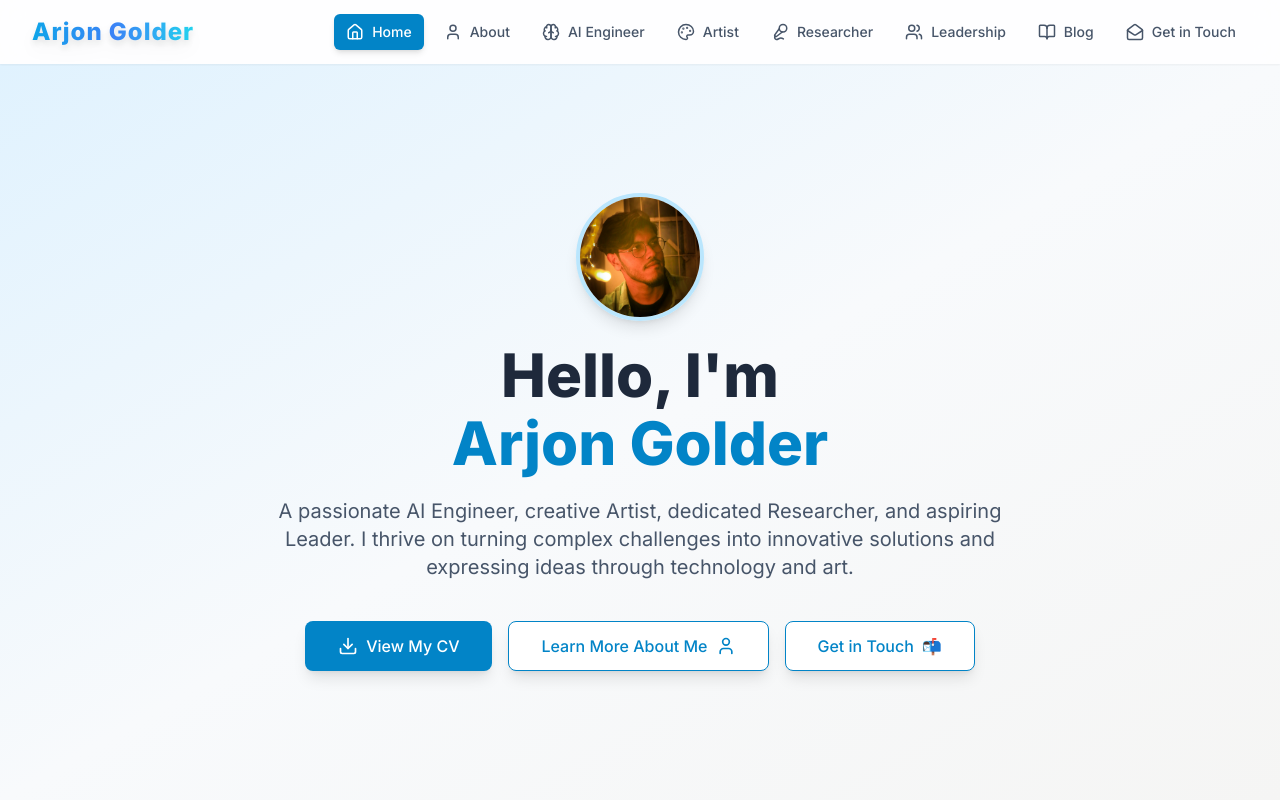
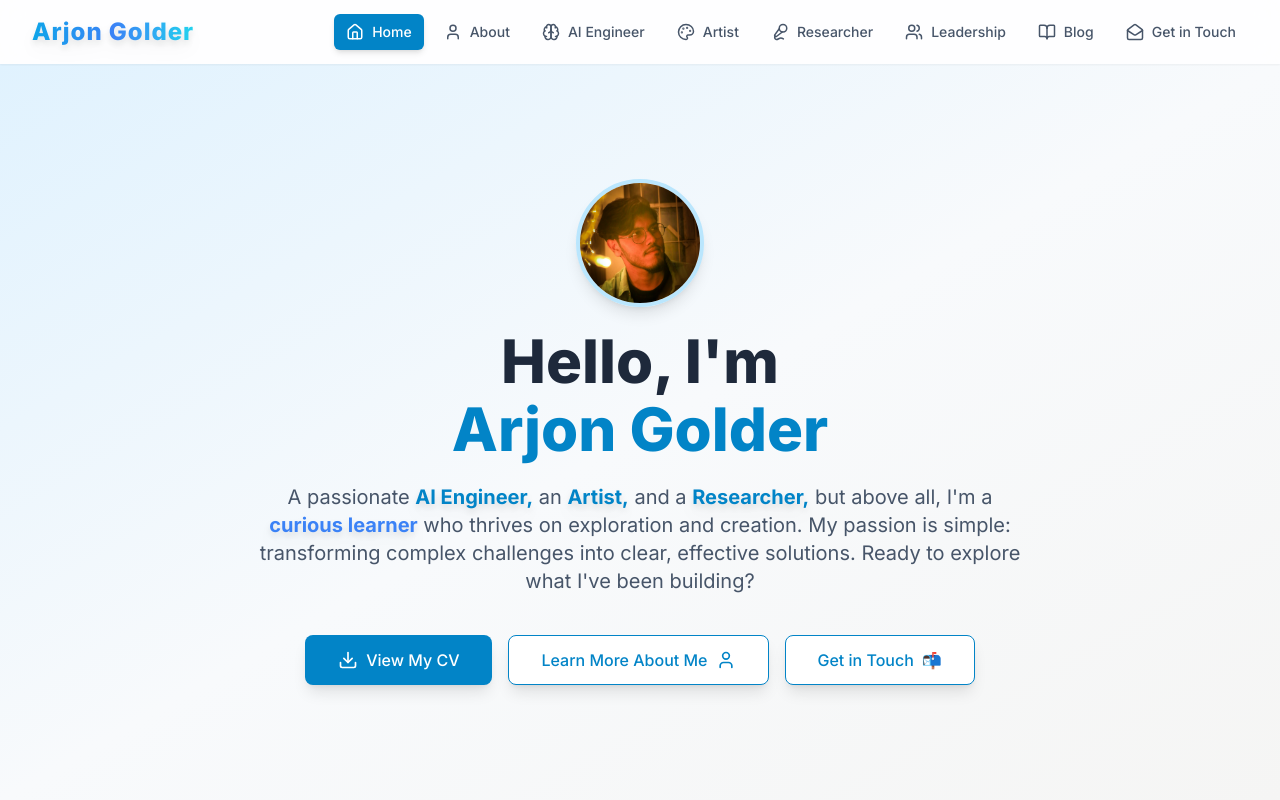
Before and after one commit to arjonnill07/live-portfolio, a React (Vite) app in the folder Arjon-portfolio/: page / in a window 1280 px wide. Shown: the top 800 px of the page. Built offline with nearby package versions, Linux system fonts and the light colour scheme.

Commit message:
applied animation in the home page

```diff
--- a/Arjon-portfolio/src/components/HomeSection.jsx
+++ b/Arjon-portfolio/src/components/HomeSection.jsx
@@ -16,9 +16,8 @@ const HomeSection = ({ setCurrentPage }) => (
         <span className="block">Hello, I'm</span>
         <span className="block text-sky-600 mt-2">Arjon Golder</span>
       </h1>
-      <p className="text-lg sm:text-xl text-slate-600 mb-10 leading-relaxed">
-        A passionate AI Engineer, creative Artist, dedicated Researcher, and aspiring Leader. I thrive on turning complex challenges into innovative solutions and expressing ideas through technology and art.
-      </p>
+      {/* Animated Intro Paragraph */}
+      <AnimatedIntro />
       <div className="space-y-4 sm:space-y-0 sm:space-x-4 flex flex-col sm:flex-row items-center justify-center">
         <a
           href="/documents/Arjon_Golder_CV.pdf"
@@ -48,4 +47,69 @@ const HomeSection = ({ setCurrentPage }) => (
   </section>
 );
 
+// Add this component at the bottom of the file
+const highlightWords = [
+  { phrase: 'AI Engineer', className: 'text-sky-600' },
+  { phrase: 'Artist', className: 'text-sky-600' },
+  { phrase: 'Researcher', className: 'text-sky-600' },
+  { phrase: 'curious learner', className: 'text-blue-500' }, // softer blue for contrast
+];
+const introText = `A passionate AI Engineer, an Artist, and a Researcher, but above all, I'm a curious learner who thrives on exploration and creation. My passion is simple: transforming complex challenges into clear, effective solutions. Ready to explore what I've been building?`;
+
+function AnimatedIntro() {
+  const [visibleCount, setVisibleCount] = React.useState(0);
+  const [highlight, setHighlight] = React.useState(false);
+  const words = React.useMemo(() => introText.split(' '), []);
+
+  React.useEffect(() => {
+    if (visibleCount < words.length) {
+      const timer = setTimeout(() => setVisibleCount(visibleCount + 1), 60);
+      return () => clearTimeout(timer);
+    } else {
+      // After all words are shown, trigger highlight
+      setTimeout(() => setHighlight(true), 400);
+    }
+  }, [visibleCount, words.length]);
+
+  // Helper to check if a word (or phrase) should be highlighted
+  function getWordSpan(word, idx) {
+    // Join up to 3 words to match highlight phrases
+    for (let len = 3; len > 0; len--) {
+      const phrase = words.slice(idx, idx + len).join(' ').replace(/[,\.]/g, '');
+      const highlightObj = highlightWords.find(hw => hw.phrase === phrase);
+      if (highlightObj) {
+        return {
+          span: (
+            <span
+              key={idx}
+              className={`inline-block ${highlightObj.className} font-bold transition-all duration-500 ${highlight ? 'drop-shadow-lg' : ''}`}
+            >
+              {words.slice(idx, idx + len).join(' ')}
+            </span>
+          ),
+          skip: len - 1
+        };
+      }
+    }
+    return { span: <span key={idx}>{word}</span>, skip: 0 };
+  }
+
+  // Build the animated word-by-word intro
+  const rendered = [];
+  let i = 0;
+  while (i < visibleCount) {
+    const { span, skip } = getWordSpan(words[i], i);
+    rendered.push(span);
+    i += skip + 1;
+    if (i < visibleCount) rendered.push(' ');
+  }
+
+  return (
+    <p className="text-lg sm:text-xl text-slate-600 mb-10 leading-relaxed min-h-[4.5rem] text-center">
+      {rendered}
+      {visibleCount < words.length && <span className="inline-block w-2 animate-pulse align-middle">|</span>}
+    </p>
+  );
+}
+
 export default HomeSection;
```
